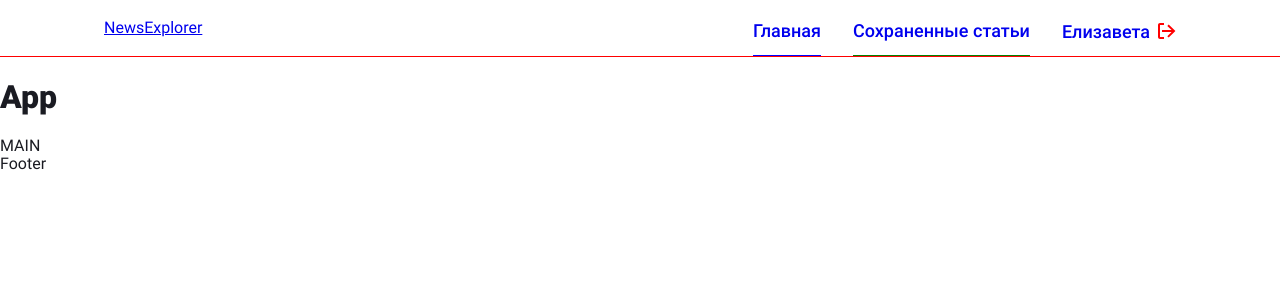
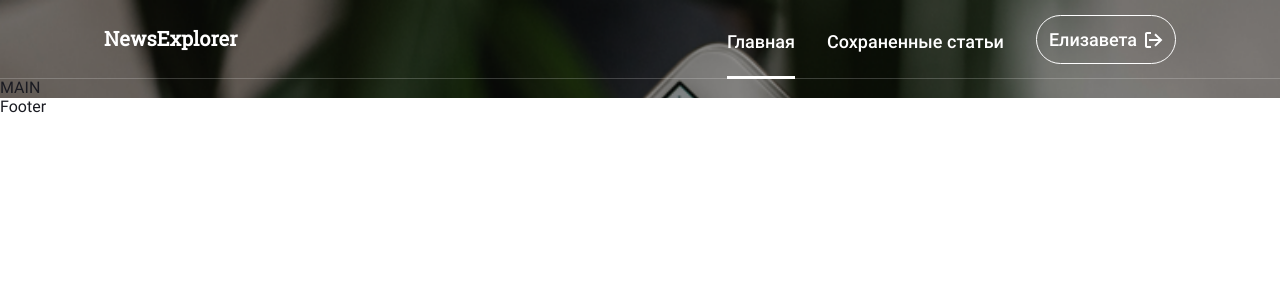
Before and after one commit to Elizaveta-1207/news-explorer-frontend, a React (Create React App) app: page / in a window 1280 px wide. Shown: the top 300 px of the page. Built offline with nearby package versions, Linux system fonts and the light colour scheme.

Commit message:
feat: add routed header

```diff
--- a/src/components/App/App.css
+++ b/src/components/App/App.css
@@ -12,3 +12,10 @@
   -ms-text-size-adjust: 100%;
   -moz-text-size-adjust: 100%;
 }
+
+.page__container {
+  width: 100%;
+  background-image: url(/src/images/header-background.png);
+  background-repeat: no-repeat;
+  background-size: cover;
+}
--- a/src/components/App/App.js
+++ b/src/components/App/App.js
@@ -1,5 +1,5 @@
 import React from 'react';
-import { Route, Switch } from 'react-router-dom';
+import { Route, Switch, useLocation } from 'react-router-dom';
 // import { Switch, Route, Redirect, useHistory, useLocation } from 'react-router-dom';
 
 import Header from '../Header/Header';
@@ -10,17 +10,20 @@ import Footer from '../Footer/Footer';
 import './App.css';
 
 function App() {
+  const location = useLocation();
+
   return (
     <>
       <div className='page'>
-        <Header />
         <Switch>
           <Route exact path='/'>
-            <h1>App</h1>
-            <Main />
+            <div className='page__container'>
+              <Header location={location} />
+              <Main />
+            </div>
           </Route>
           <Route path='/saved-news'>
-            <h1>DO it</h1>
+            <Header location={location} />
             <SavedNews />
           </Route>
         </Switch>
--- a/src/components/Header/Header.css
+++ b/src/components/Header/Header.css
@@ -4,5 +4,27 @@
   /* padding: 19px 104px 13px; */
   align-items: center;
   padding: 0 104px;
-  border-bottom: 1px solid red;
+  /* box-shadow: inset 0px -1px 0px #d1d2d6; */
+  box-shadow: inset 0px -1px 0px rgba(255, 255, 255, 0.2);
+  /* background: yellowgreen; */
 }
+
+.header_logged {
+  /* background: #fff; */
+  box-shadow: inset 0px -1px 0px #d1d2d6;
+}
+
+.header__logo {
+  text-decoration: none;
+  color: #fff;
+  font-family: 'Roboto Slab';
+  font-weight: 700;
+  font-style: normal;
+  font-size: 20px;
+  line-height: 24px;
+  padding-bottom: 3px;
+}
+
+.header__logo_logged {
+  color: rgb(17, 16, 16);
+}
--- a/src/components/Header/Header.js
+++ b/src/components/Header/Header.js
@@ -3,13 +3,18 @@ import { Link } from 'react-router-dom';
 
 import Navigation from '../Navigation/Navigation';
 
-function Header() {
+function Header({ location }) {
   return (
-    <header className='header'>
-      <Link to='/' className='header__logo'>
+    <header className={`header ${location.pathname === '/saved-news' ? 'header_logged' : ''}`}>
+      <Link
+        to='/'
+        className={`header__logo ${
+          location.pathname === '/saved-news' ? 'header__logo_logged' : ''
+        }`}
+      >
         NewsExplorer
       </Link>
-      <Navigation />
+      <Navigation location={location} />
     </header>
   );
 }
--- a/src/components/Navigation/Navigation.css
+++ b/src/components/Navigation/Navigation.css
@@ -9,22 +9,56 @@
 .header__link {
   margin-left: 32px;
   text-decoration: none;
-  padding: 19px 0 13px;
+  padding: 30px 0 23px;
   /* border-bottom: 1px solid blue; */
+  color: #fff;
+  transition: all 0.3s ease-in-out;
+  border-bottom: 3px solid transparent;
+}
+
+.header__link:hover {
+  cursor: pointer;
+  opacity: 0.6;
+  transition: all 0.3s ease-in-out;
+}
+
+.header__link_logged {
+  color: #1a1b22;
 }
 
 .header__link_selected_main {
-  border-bottom: 1px solid blue;
+  border-bottom: 3px solid #fff;
 }
 
 .header__link_selected_saved {
-  border-bottom: 1px solid green;
+  border-bottom: 3px solid #1a1b22;
 }
 
 .header__link_auth {
   display: flex;
   align-items: center;
+  border: 1px solid #fff;
+  border-radius: 100px;
+  padding: 12px;
+  align-self: center;
+  display: flex;
+  flex-direction: unset;
+  align-items: center;
+  box-sizing: border-box;
 }
+
+.header__link_auth_logged {
+  border: 1px solid #1a1b22;
+}
+
 .header__item {
   margin: 0 8px 0 0;
 }
+
+.header__path {
+  fill: #fff;
+}
+
+.header__path_logged {
+  fill: #1a1b22;
+}
--- a/src/components/Navigation/Navigation.js
+++ b/src/components/Navigation/Navigation.js
@@ -1,19 +1,33 @@
 import React from 'react';
 import { Link } from 'react-router-dom';
 
-function Navigation() {
+function Navigation({ location }) {
   return (
     <nav className='header__nav'>
-      <Link to='/' className='header__link header__link_selected_main'>
+      <Link
+        to='/'
+        className={`header__link ${
+          location.pathname === '/saved-news' ? 'header__link_logged' : ''
+        } ${location.pathname === '/' ? 'header__link_selected_main' : ''}`}
+      >
         Главная
       </Link>
       <Link
         to='/saved-news'
-        className='header__link header__link_selected_saved header__link_hidden'
+        className={`header__link header__link_hidden ${
+          location.pathname === '/saved-news'
+            ? 'header__link_logged header__link_selected_saved'
+            : ''
+        }`}
       >
         Сохраненные статьи
       </Link>
-      <Link to='/' className='header__link header__link_auth'>
+      <Link
+        to='/'
+        className={`header__link header__link_auth ${
+          location.pathname === '/saved-news' ? 'header__link_logged header__link_auth_logged' : ''
+        }`}
+      >
         <p className='header__item'>Елизавета</p>
         <svg
           className='header__logout'
@@ -24,6 +38,9 @@ function Navigation() {
           xmlns='http://www.w3.org/2000/svg'
         >
           <path
+            className={`header__path ${
+              location.pathname === '/saved-news' ? 'header__path_logged' : ''
+            }`}
             fillRule='evenodd'
             clipRule='evenodd'
             d='M6 2L2 2L2 14H6V16H2C0.89543 16 0 15.1046 0 14V2C0 0.89543 0.895432 0 2 0H6V2ZM13.5856 9.00002L9.29274 13.1339L10.707 14.4958L17.4141 8.03706L10.707 1.57837L9.29274 2.9402L13.5856 7.0741H4V9.00002H13.5856Z'
```
Also changed, not shown: src/images/header-background.png (added).
